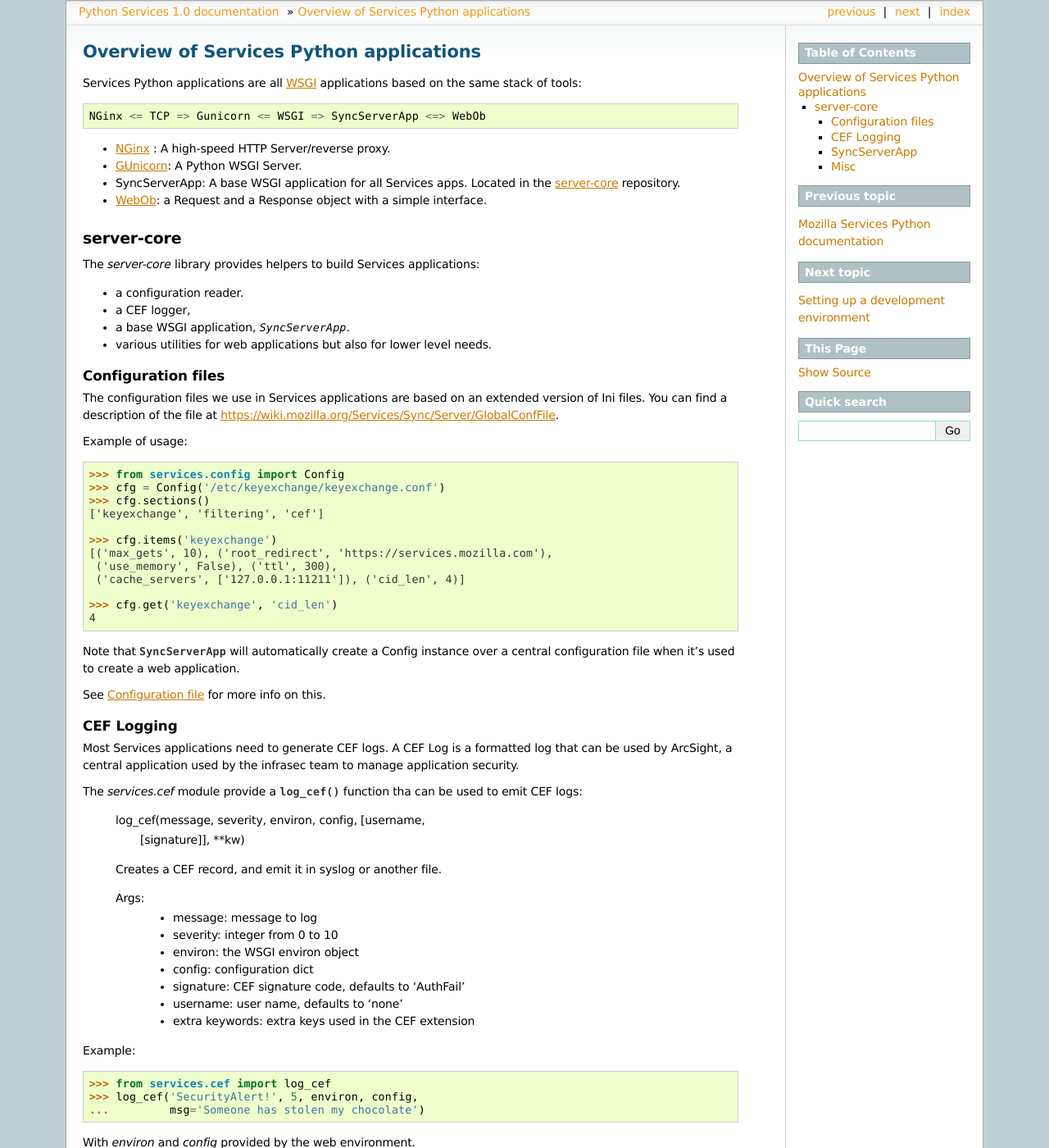
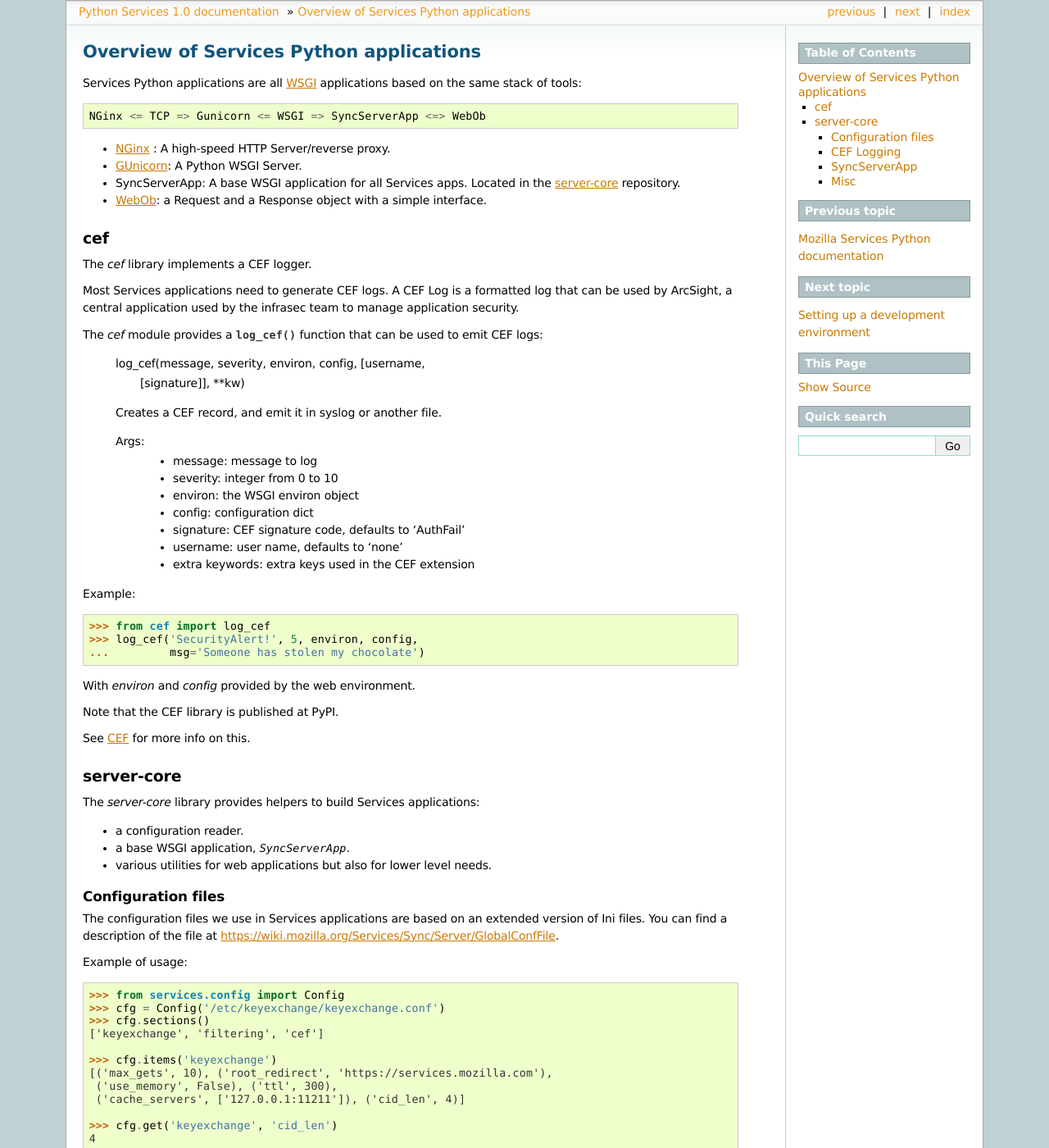
Before and after one commit to mozilla-services/docs, a Sphinx documentation site: the page built from source/overview.rst, in a window 1280 px wide and 1400 px high. Shown: the whole window at 82% size. Built offline with Sphinx 7.4.7, drawn with Linux system fonts in a browser that asks for light colours; some of the changed lines change nothing that is shown; some of the changed text lies outside the part shown.

Commit message:
cef is now standalone

```diff
--- a/source/overview.rst
+++ b/source/overview.rst
@@ -18,13 +18,52 @@
   with a simple interface.
 
 
+cef
+---
+
+The *cef* library implements a CEF logger.
+
+Most Services applications need to generate CEF logs. A CEF Log is a
+formatted log that can be used by ArcSight, a central application used
+by the infrasec team to manage application security.
+
+The *cef* module provides a :func:`log_cef` function that can be
+used to emit CEF logs:
+
+    log_cef(message, severity, environ, config, [username,
+            [signature]], \*\*kw)
+
+    Creates a CEF record, and emit it in syslog or another file.
+
+    Args:
+        - message: message to log
+        - severity: integer from 0 to 10
+        - environ: the WSGI environ object
+        - config: configuration dict
+        - signature: CEF signature code, defaults to 'AuthFail'
+        - username: user name, defaults to 'none'
+        - extra keywords: extra keys used in the CEF extension
+
+Example::
+
+    >>> from cef import log_cef
+    >>> log_cef('SecurityAlert!', 5, environ, config,
+    ...         msg='Someone has stolen my chocolate')
+
+
+With *environ* and *config* provided by the web environment.
+
+Note that the CEF library is published at PyPI.
+
+See :ref:`config-cef` for more info on this.
+
+
 server-core
 -----------
 
 The *server-core* library provides helpers to build Services applications:
 
 - a configuration reader.
-- a CEF logger,
 - a base WSGI application, `SyncServerApp`.
 - various utilities for web applications but also for lower level needs.
 
@@ -61,38 +100,6 @@
 CEF Logging
 ,,,,,,,,,,,
 
-Most Services applications need to generate CEF logs. A CEF Log is a
-formatted log that can be used by ArcSight, a central application used
-by the infrasec team to manage application security.
-
-The *services.cef* module provide a :func:`log_cef` function tha
-can be used to emit CEF logs:
-
-    log_cef(message, severity, environ, config, [username,
-            [signature]], \*\*kw)
-
-    Creates a CEF record, and emit it in syslog or another file.
-
-    Args:
-        - message: message to log
-        - severity: integer from 0 to 10
-        - environ: the WSGI environ object
-        - config: configuration dict
-        - signature: CEF signature code, defaults to 'AuthFail'
-        - username: user name, defaults to 'none'
-        - extra keywords: extra keys used in the CEF extension
-
-Example::
-
-    >>> from services.cef import log_cef
-    >>> log_cef('SecurityAlert!', 5, environ, config,
-    ...         msg='Someone has stolen my chocolate')
-
-
-With *environ* and *config* provided by the web environment.
-
-See :ref:`config-cef` for more info on this.
-
 
 SyncServerApp
 ,,,,,,,,,,,,,
```
